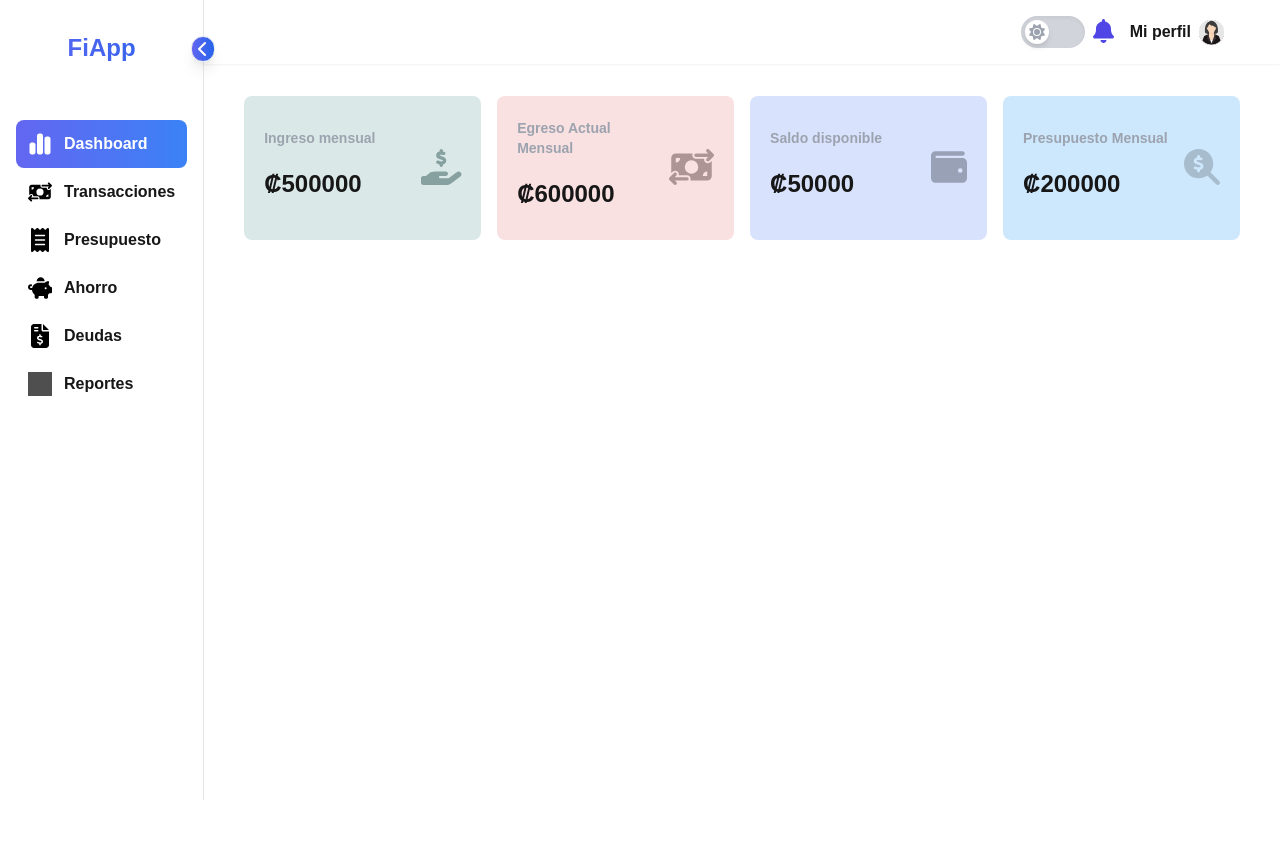
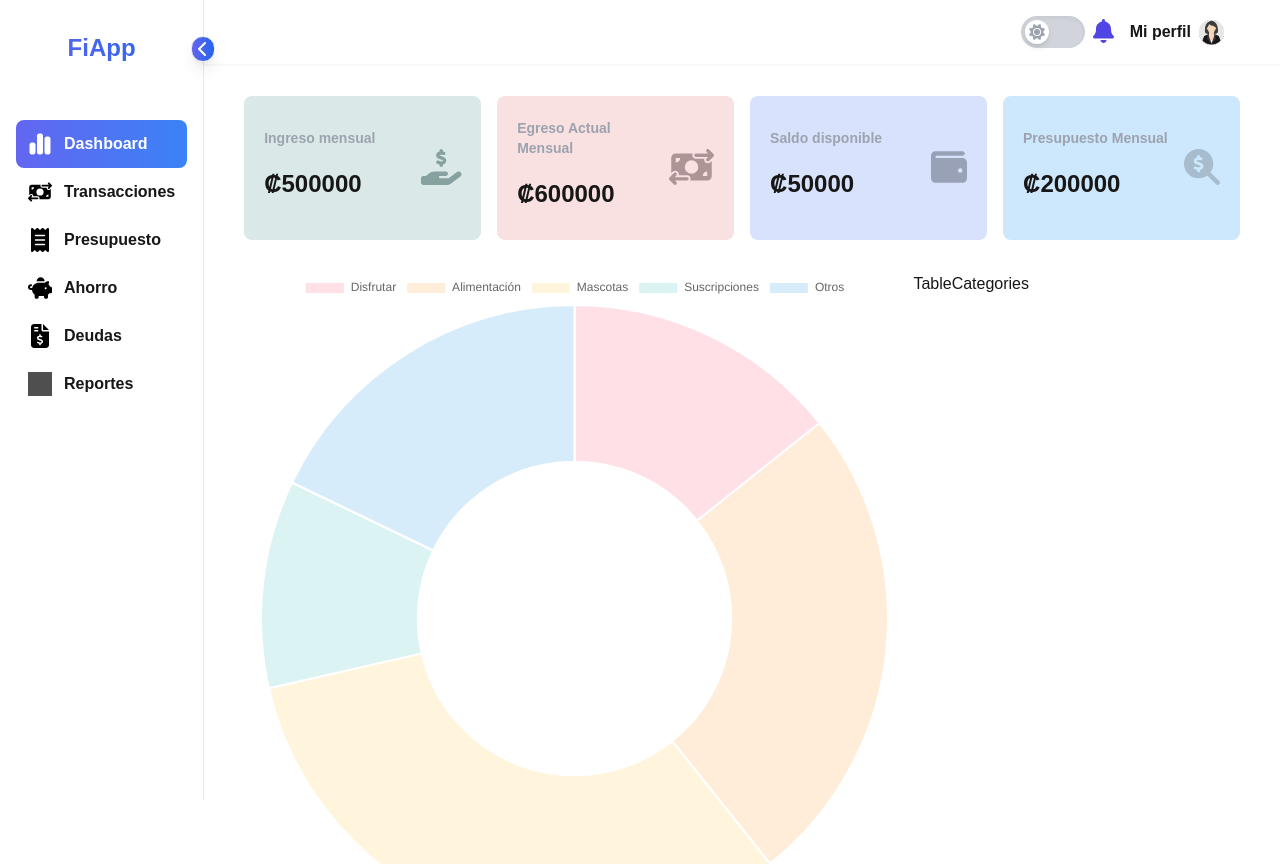
Before and after one commit to Jeim05/personal-finance-app, a Next.js app: page / in a window 1280 px wide. Before the commit the page ends 800 px from the top, so only its background shows below. Built offline with nearby package versions, Linux system fonts and the light colour scheme; grey boxes are pictures that could not be loaded.

Commit message:
Gráfico circular para administrar categprías

```diff
--- a/app/(root)/page.tsx
+++ b/app/(root)/page.tsx
@@ -1,13 +1,24 @@
 import MainCards from '@/components/dashboard/mainCards'
+import TableCategories from '@/components/dashboard/TableCategories'
 import DoughnutChart from '@/components/ui/doughnutChart'
-import React from 'react'
 
 const Home = () => {
   return (
     <section className='home'>
-        <div className='home-content'>
-            <MainCards />
+      <div className='home-content'>
+        <div className='home-header'>
+          <MainCards />
         </div>
+        <div className='grid grid-cols-3 gap-2'>
+          <div className='col-span-2'>
+            <DoughnutChart />
+          </div>
+          <div>
+            <TableCategories />
+          </div>
+        </div>
+
+      </div>
     </section>
   )
 }
--- a/app/globals.css
+++ b/app/globals.css
@@ -63,7 +63,6 @@ body {
 }
 
 /* HOME PAGE */
-
 .home {
   @apply flex w-full flex-row max-xl:max-h-screen max-xl:overflow-y-scroll;
 }
--- /dev/null
+++ b/components/dashboard/TableCategories.tsx
@@ -0,0 +1,7 @@
+import React from 'react'
+
+export default function TableCategories() {
+  return (
+    <div>TableCategories</div>
+  )
+}
--- a/components/ui/doughnutChart.tsx
+++ b/components/ui/doughnutChart.tsx
@@ -1,40 +1,40 @@
 "use client"
 import { Chart as ChartJS, ArcElement, Tooltip, Legend, CategoryScale, LinearScale, BarElement } from "chart.js";
-import { Doughnut, Bar } from "react-chartjs-2";
+import { Doughnut } from "react-chartjs-2";
 
-ChartJS.register(ArcElement, Tooltip, Legend, CategoryScale, LinearScale, BarElement);
+ChartJS.register(ArcElement, Tooltip, Legend);
 
-const meses = [
+const categorias = [
   {
-    'nombre': 'Enero',
-    'valor': 50
+    'nombre': 'Disfrutar',
+    'valor': 20000
   },
   {
-    'nombre': 'Febrero',
-    'valor': 30
+    'nombre': 'Alimentación',
+    'valor': 35000
   },
   {
-    'nombre': 'Marzo',
-    'valor': 45
+    'nombre': 'Mascotas',
+    'valor': 45000
   },
   {
-    'nombre': 'Abril',
-    'valor': 40
+    'nombre': 'Suscripciones',
+    'valor': 15000
   },
   {
-    'nombre': 'Mayo',
-    'valor': 86
+    'nombre': 'Otros',
+    'valor': 25000
   },
 ]
 
 const DoughnutChart = (/*{accounts}:DoughnutChartProps*/) => {
-  const labels = meses.map(mes => mes.nombre);
-  const values = meses.map(mes => mes.valor);
+  const labels = categorias.map(mes => mes.nombre);
+  const values = categorias.map(mes => mes.valor);
 
   const data = {
     labels: labels,
     datasets: [{
-      label: 'My First Dataset',
+      label: 'Gastos por categoría',
       data: values,
       backgroundColor: [
         'rgba(255, 99, 132, 0.2)',
@@ -45,21 +45,11 @@ const DoughnutChart = (/*{accounts}:DoughnutChartProps*/) => {
         'rgba(153, 102, 255, 0.2)',
         'rgba(201, 203, 207, 0.2)'
       ],
-      borderColor: [
-        'rgb(255, 99, 132)',
-        'rgb(255, 159, 64)',
-        'rgb(255, 205, 86)',
-        'rgb(75, 192, 192)',
-        'rgb(54, 162, 235)',
-        'rgb(153, 102, 255)',
-        'rgb(201, 203, 207)'
-      ],
-      borderWidth: 1
     }]
   };
 
   return (
-    <Bar data={data}/>
+    <Doughnut data={data} />
   )
 }
 
```
